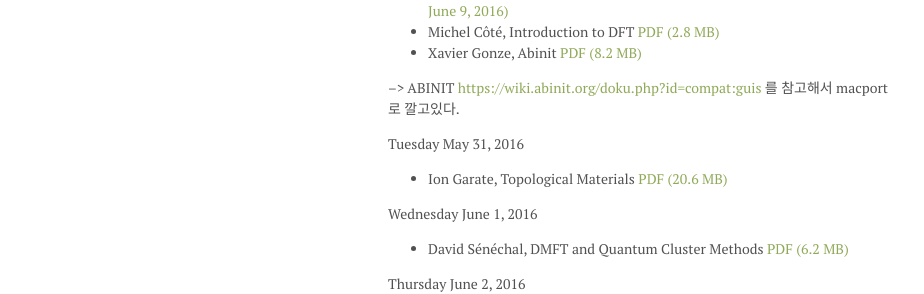
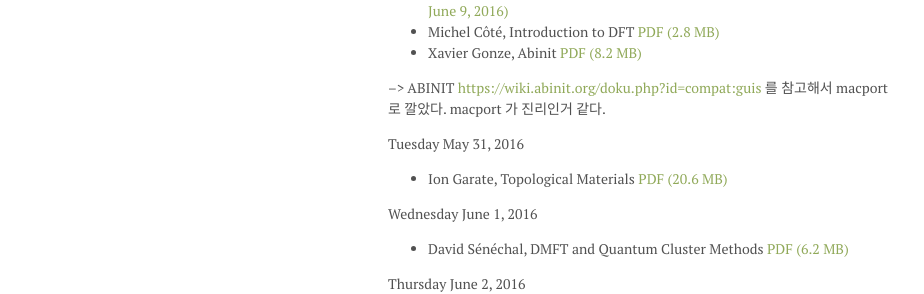
Before and after one commit to qkrwlsghdcjsworlt/work, a Jekyll site: the page built from tremblay.md, in a window 1280 px wide and 900 px high. Shown: the part 396-690 px from the top of the window, without its empty margins (0-924 px from the left). Built offline with Jekyll 4.4.1, drawn with Linux system fonts in a browser that asks for light colours; formulas are drawn with MathJax 3.

Commit message:
“update”

```diff
--- a/tremblay.md
+++ b/tremblay.md
@@ -19,7 +19,8 @@ Monday May 30, 2016
 * Xavier Gonze, Abinit [PDF (8.2 MB)]({{ site.baseurl }}/public/tremblay/Sherbrooke_ABINIT_v5.pdf)
 
 --> ABINIT
-[https://wiki.abinit.org/doku.php?id=compat:guis](https://wiki.abinit.org/doku.php?id=compat:guis) 를 참고해서 macport로 깔고있다.
+[https://wiki.abinit.org/doku.php?id=compat:guis](https://wiki.abinit.org/doku.php?id=compat:guis) 를 참고해서 macport로 깔았다. macport 가 진리인거 같다.
+
 
 
 
```
